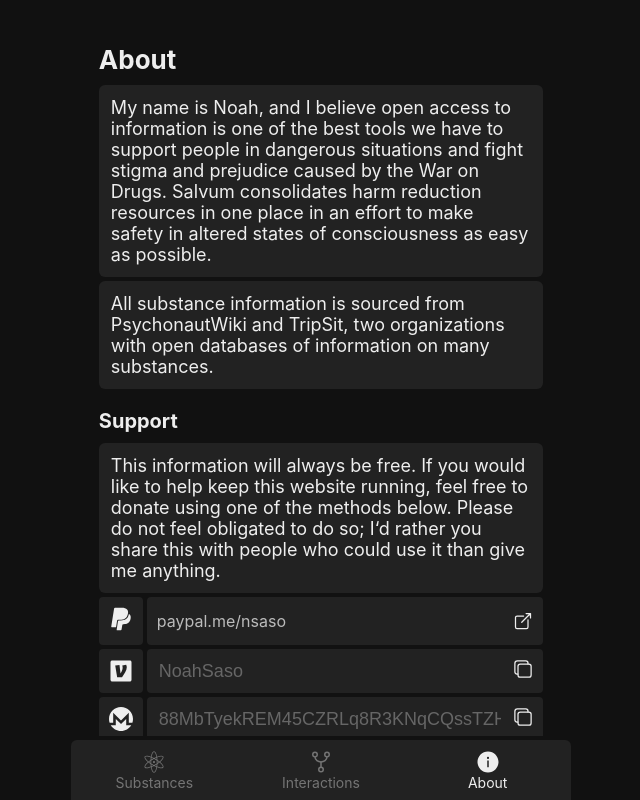
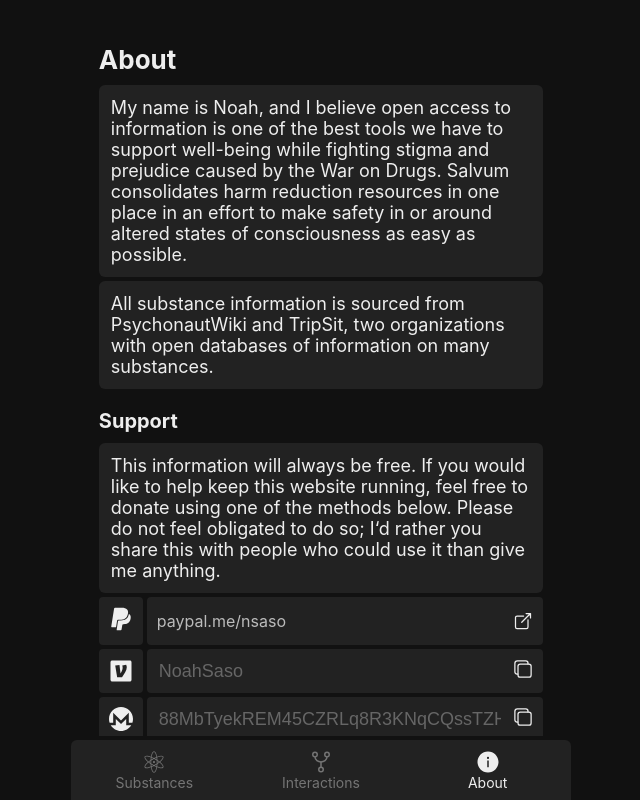
Before and after one commit to NoahSaso/salvum, a Next.js app: page /about in a window 1280 px wide. Shown: the whole page, without its empty margins (319-959 px from the left). Built offline with nearby package versions, Linux system fonts and the light colour scheme.

Commit message:
modified about text a bit

```diff
--- a/pages/about.tsx
+++ b/pages/about.tsx
@@ -17,9 +17,9 @@
 
       <div className={styles.card}>
         <p>
-          My name is Noah, and I believe open access to information is one of the best tools we have to support people
-          in dangerous situations and fight stigma and prejudice caused by the War on Drugs. Salvum consolidates harm
-          reduction resources in one place in an effort to make safety in altered states of consciousness as
+          My name is Noah, and I believe open access to information is one of the best tools we have to support
+          well-being while fighting stigma and prejudice caused by the War on Drugs. Salvum consolidates harm
+          reduction resources in one place in an effort to make safety in or around altered states of consciousness as
           easy as possible.
         </p>
       </div>
```
